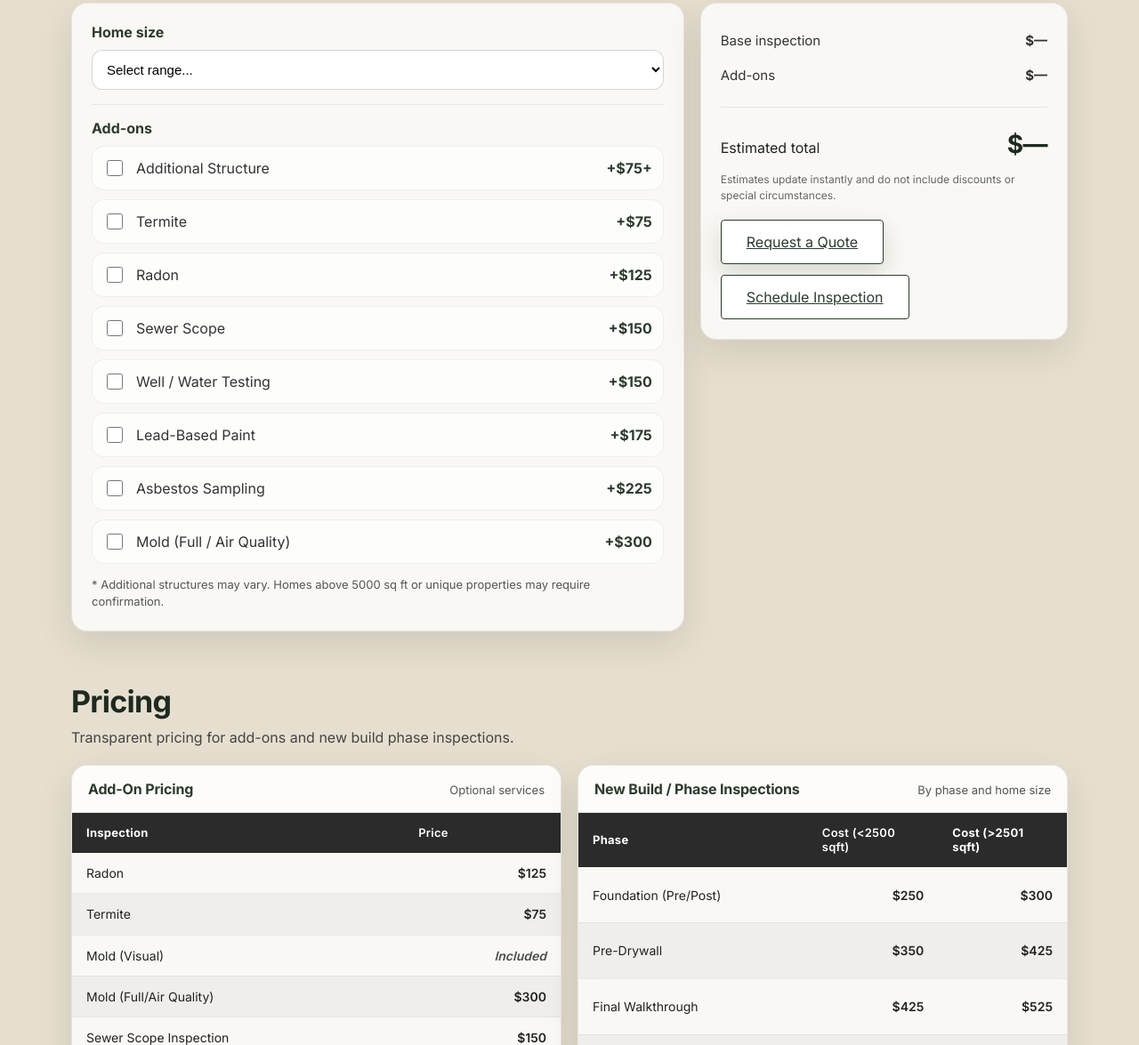
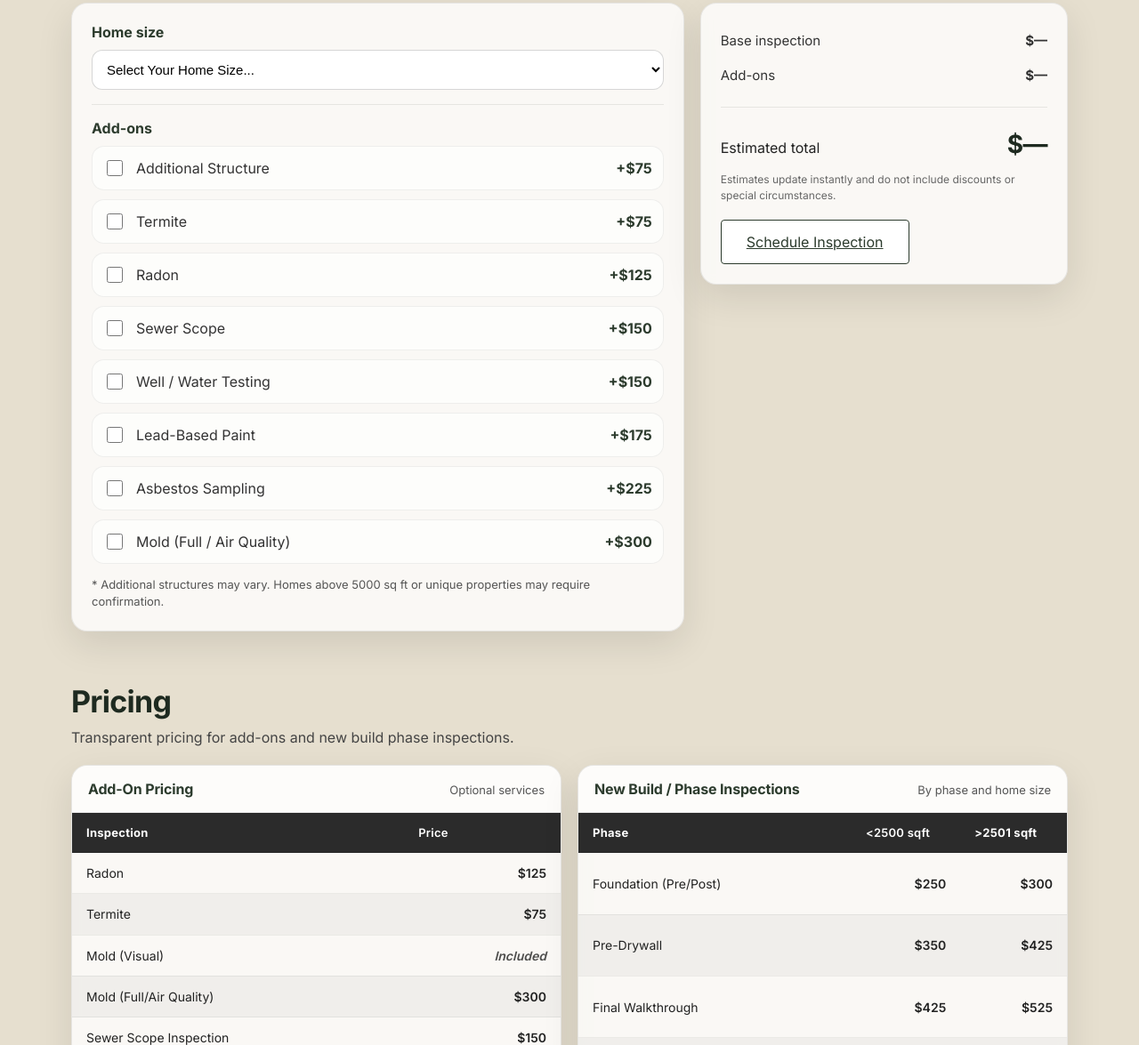
Before and after one commit to jlazzaro16/tgservices.us, a plain HTML site: page services.html in a window 1280 px wide. Shown: the part 949-2124 px from the top of the page at 89% size. Drawn offline with Linux system fonts and the light colour scheme.

Commit message:
Update services.html

```diff
--- a/services.html
+++ b/services.html
@@ -96,7 +96,7 @@
       <div class="calc-card">
         <label class="calc-label" for="sqftRange">Home size</label>
         <select id="sqftRange" class="calc-select">
-          <option value="">Select range...</option>
+          <option value="">Select Your Home Size...</option>
           <option value="1000">1000–1099</option>
           <option value="1100">1100–1199</option>
           <option value="1200">1200–1299</option>
@@ -144,7 +144,7 @@
 
         <div class="calc-label">Add-ons</div>
         <div class="calc-checks">
-          <label class="calc-check"><input type="checkbox" data-addon="structure"><span>Additional Structure</span><em>+$75+</em></label>
+          <label class="calc-check"><input type="checkbox" data-addon="structure"><span>Additional Structure</span><em>+$75</em></label>
           <label class="calc-check"><input type="checkbox" data-addon="termite"><span>Termite</span><em>+$75</em></label>
           <label class="calc-check"><input type="checkbox" data-addon="radon"><span>Radon</span><em>+$125</em></label>
           <label class="calc-check"><input type="checkbox" data-addon="sewer"><span>Sewer Scope</span><em>+$150</em></label>
@@ -164,8 +164,7 @@
         <div class="result-total"><span>Estimated total</span><strong id="totalPrice">$—</strong></div>
         <div class="calc-fineprint">Estimates update instantly and do not include discounts or special circumstances.</div>
         <div class="pricing-cta">
-      <a class="button-primary" href="contact.html">Request a Quote</a>
-      <a class="button-secondary" href="#">Schedule Inspection</a>
+          <a class="button-secondary" href="#">Schedule Inspection</a>
     </div>
       </div>
     </div>
@@ -217,8 +216,8 @@
           <thead>
             <tr>
               <th>Phase</th>
-              <th>Cost (&lt;2500 sqft)</th>
-              <th>Cost (&gt;2501 sqft)</th>
+              <th>&lt;2500 sqft</th>
+              <th>&gt;2501 sqft</th>
             </tr>
           </thead>
           <tbody>
```
